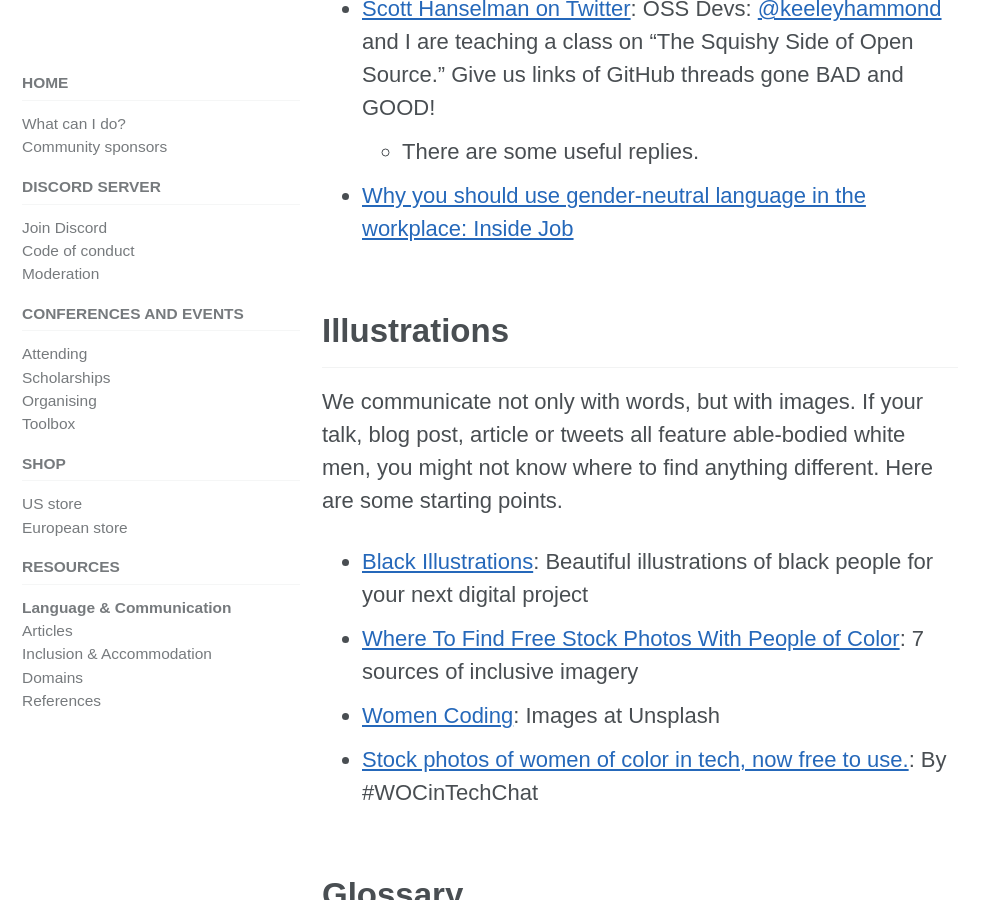
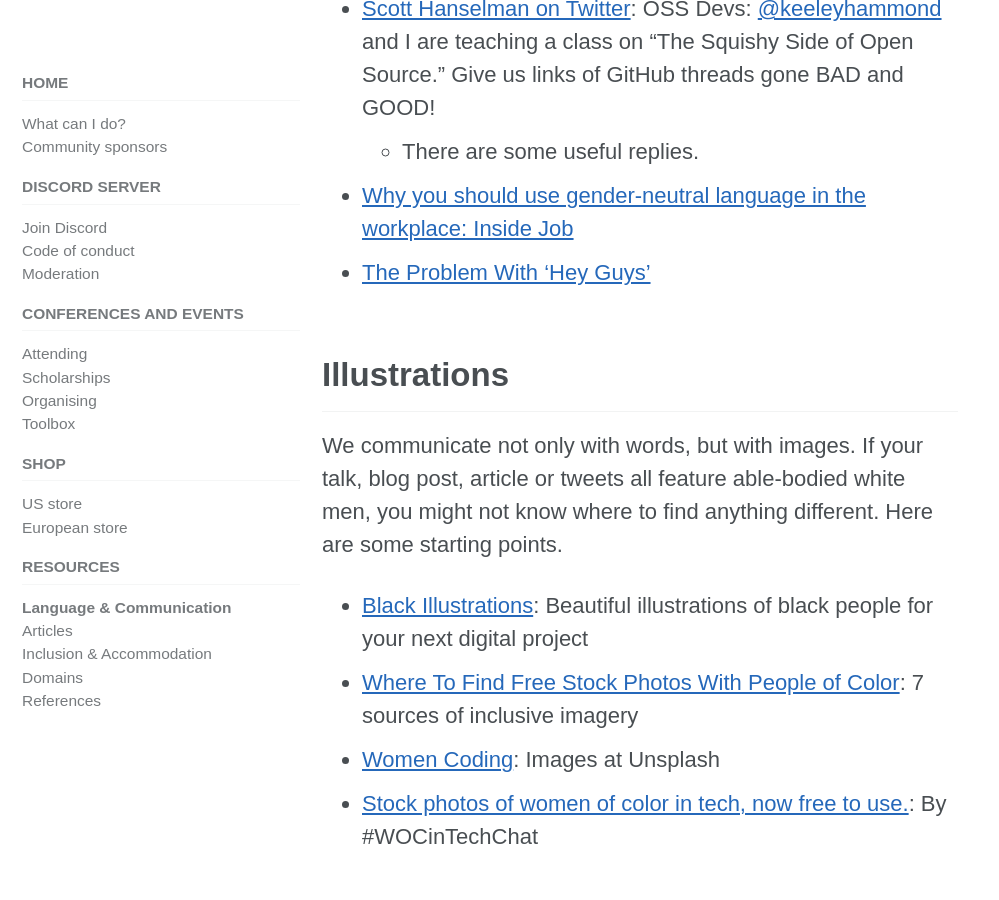
Before and after one commit to include-cpp/include-cpp.github.io, a Jekyll site: the page built from resources/language/index.md, in a window 1280 px wide and 900 px high, scrolled down 5104 px. Shown: the whole window, without its empty margins (0-999 px from the left). Built offline with Jekyll 4.4.1, drawn with Linux system fonts in a browser that asks for light colours; cached includes are drawn as plain includes; nearby versions of some CDN libraries.

Commit message:
Add language resource
Thanks to @HughMacdonald for the link suggestion

```diff
--- a/resources/language/index.md
+++ b/resources/language/index.md
@@ -102,6 +102,7 @@ The word master has painful connotations for many people, because of its use in
 * [Scott Hanselman on Twitter](https://twitter.com/shanselman/status/904793438238892032): OSS Devs: [@keeleyhammond](https://twitter.com/keeleyhammond) and I are teaching a class on "The Squishy Side of Open Source." Give us links of GitHub threads gone BAD and GOOD!
 	* There are some useful replies.
 * [Why you should use gender-neutral language in the workplace:  Inside Job](https://www.totaljobs.com/insidejob/gender-neutral-language-in-the-workplace/)
+* [The Problem With ‘Hey Guys’](https://www.theatlantic.com/family/archive/2018/08/guys-gender-neutral/568231/)
 
 ## Illustrations
 
```
